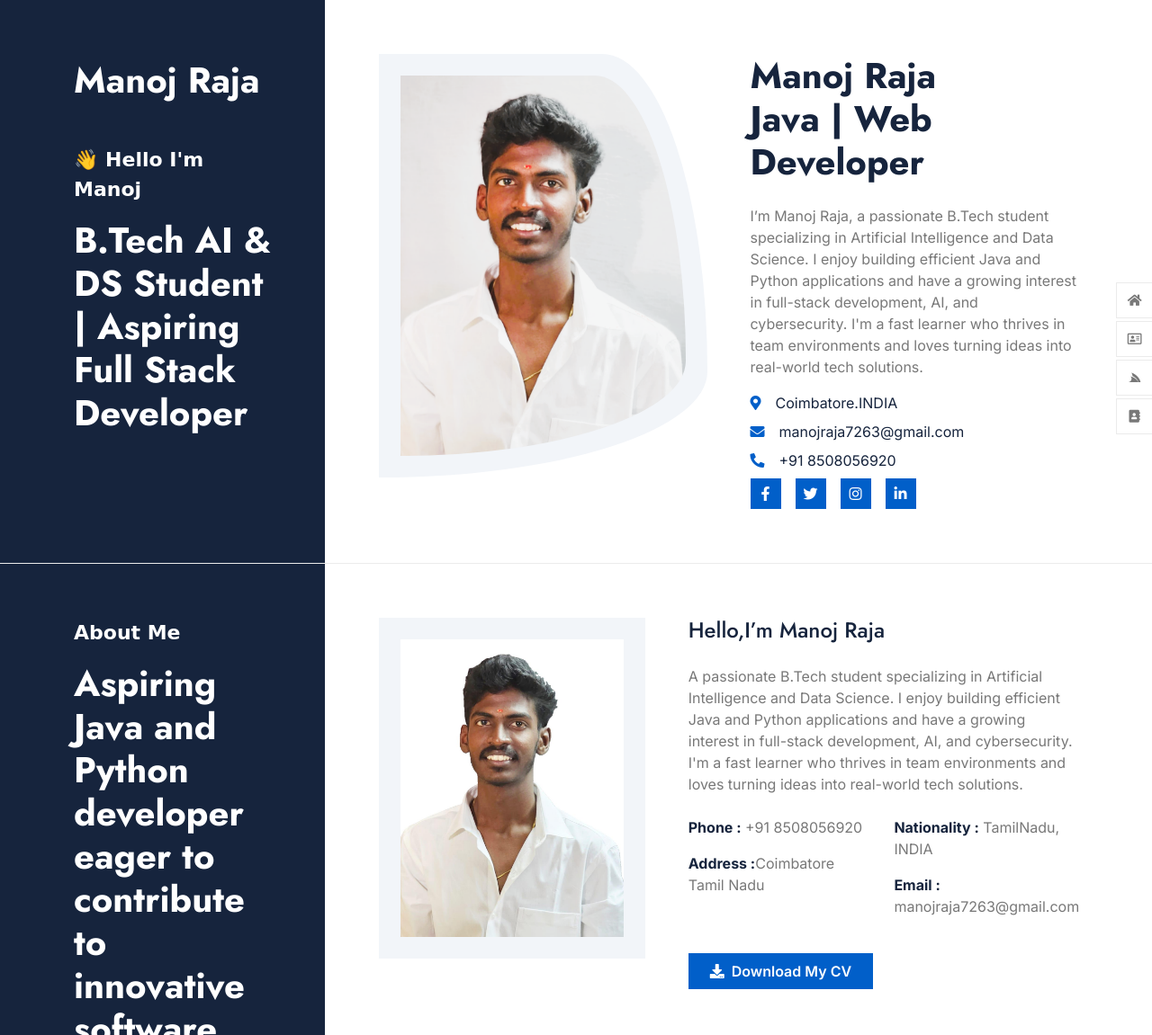
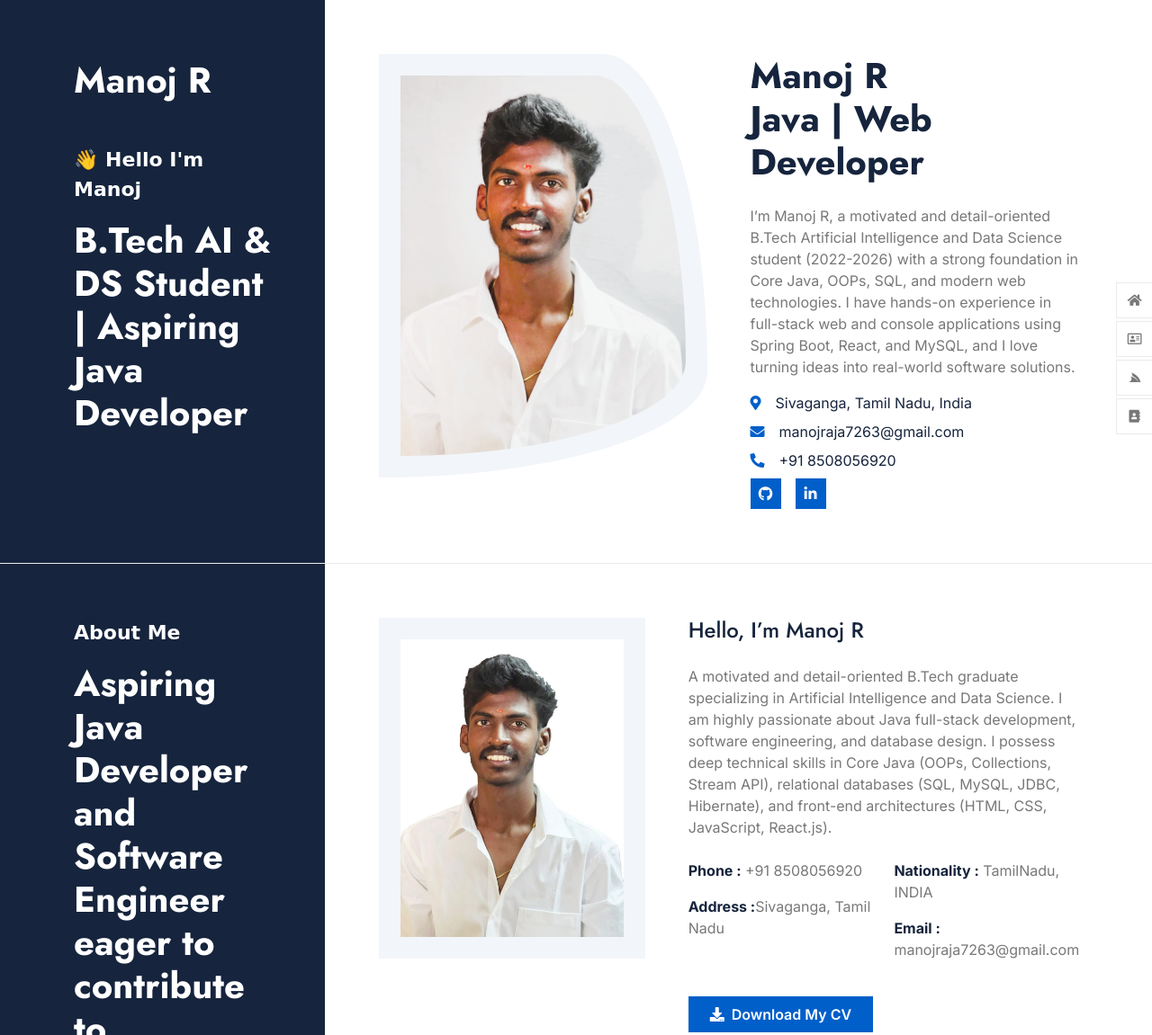
Before and after one commit to MANOJ7263/manojraja-portfolio, a website: page index.html in a window 1280 px wide. Shown: the top 1151 px of the page at 90% size. Drawn offline with nearby package versions, Linux system fonts and the light colour scheme; a web font is replaced by a local one.

Commit message:
Update Home and About section biography details and social profiles to align with the resume

```diff
--- a/index.html
+++ b/index.html
@@ -86,7 +86,7 @@
                 class="navbar-brand d-inline-flex pb-5 wow fadeInUp"
                 data-wow-delay="0.1s"
               >
-                <h1 class="display-6 text-white mb-0">Manoj Raja</h1>
+                <h1 class="display-6 text-white mb-0">Manoj R</h1>
               </a>
               <div
                 class="text-start d-flex flex-column justify-content-center wow fadeInUp"
@@ -94,7 +94,7 @@
               >
                 <p class="text-white sub-title">👋 Hello I'm Manoj</p>
                 <h1 class="display-6 text-white mb-0">
-                  B.Tech AI & DS Student | Aspiring Full Stack Developer
+                  B.Tech AI & DS Student | Aspiring Java Developer
                 </h1>
               </div>
             </div>
@@ -117,21 +117,22 @@
                 </div>
                 <div class="col-xl-6 wow fadeInUp" data-wow-delay="0.3s">
                   <h1 class="display-6 mb-4">
-                    Manoj Raja <br />
+                    Manoj R <br />
                     Java | Web Developer
                   </h1>
                   <p>
-                    I’m Manoj Raja, a passionate B.Tech student specializing in
-                    Artificial Intelligence and Data Science. I enjoy building
-                    efficient Java and Python applications and have a growing
-                    interest in full-stack development, AI, and cybersecurity.
-                    I'm a fast learner who thrives in team environments and
-                    loves turning ideas into real-world tech solutions.
+                    I’m Manoj R, a motivated and detail-oriented B.Tech
+                    Artificial Intelligence and Data Science student (2022-2026)
+                    with a strong foundation in Core Java, OOPs, SQL, and modern
+                    web technologies. I have hands-on experience in full-stack
+                    web and console applications using Spring Boot, React, and
+                    MySQL, and I love turning ideas into real-world software
+                    solutions.
                   </p>
 
                   <div class="d-flex align-items-center mb-2">
                     <i class="fas fa-map-marker-alt text-primary me-3"></i>
-                    <p class="text-dark mb-0">Coimbatore.INDIA</p>
+                    <p class="text-dark mb-0">Sivaganga, Tamil Nadu, India</p>
                   </div>
                   <div class="d-flex align-items-center mb-2">
                     <i class="fas fa-envelope text-primary me-3"></i>
@@ -141,22 +142,14 @@
                     <i class="fa fa-phone-alt text-primary me-3"></i>
                     <p class="text-dark mb-0">+91 8508056920</p>
                   </div>
-                  <!-- <div class="d-flex align-items-center mb-4">
-                                        <i class="fab fa-firefox-browser text-primary me-3"></i>
-                                        <p class="text-dark mb-0">Yoursite@ex.com</p>
-                                    </div> -->
                   <div class="d-flex">
-                    <a class="btn btn-primary btn-sm-square me-3" href="#"
-                      ><i class="fab fa-facebook-f text-white"></i
-                    ></a>
-                    <a class="btn btn-primary btn-sm-square me-3" href="#"
-                      ><i class="fab fa-twitter text-white"></i
-                    ></a>
-                    <a class="btn btn-primary btn-sm-square me-3" href="#"
-                      ><i class="fab fa-instagram text-white"></i
+                    <a
+                      class="btn btn-primary btn-sm-square me-3"
+                      href="https://github.com/MANOJ7263"
+                      ><i class="fab fa-github text-white"></i
                     ></a>
                     <a
-                      class="btn btn-primary btn-sm-square me-0"
+                      class="btn btn-primary btn-sm-square me-3"
                       href="https://www.linkedin.com/in/manoj-r-103b6b242/"
                       ><i class="fab fa-linkedin-in text-white"></i
                     ></a>
@@ -182,10 +175,10 @@
               >
                 <p class="text-white sub-title">About Me</p>
                 <h1 class="display-6 text-white mb-0">
-                  Aspiring Java and Python developer eager to contribute to
-                  innovative software solutions. Passionate about building
-                  efficient and scalable systems, with interests in AI, data
-                  science, and cybersecurity.
+                  Aspiring Java Developer and Software Engineer eager to
+                  contribute to innovative full-stack software solutions.
+                  Passionate about building scalable databases and interactive
+                  applications.
                 </h1>
               </div>
             </div>
@@ -204,30 +197,29 @@
                       alt="Image"
                     />
                     <div class="sosial-icon">
-                      <a class="btn btn-primary btn-sm-square mb-3" href="#"
-                        ><i class="fab fa-facebook-f text-white"></i
+                      <a
+                        class="btn btn-primary btn-sm-square mb-3"
+                        href="https://github.com/MANOJ7263"
+                        ><i class="fab fa-github text-white"></i
                       ></a>
-                      <a class="btn btn-primary btn-sm-square mb-3" href="#"
-                        ><i class="fab fa-twitter text-white"></i
-                      ></a>
-                      <a class="btn btn-primary btn-sm-square mb-3" href="#"
-                        ><i class="fab fa-instagram text-white"></i
-                      ></a>
-                      <a class="btn btn-primary btn-sm-square mb-0" href="#"
+                      <a
+                        class="btn btn-primary btn-sm-square mb-3"
+                        href="https://www.linkedin.com/in/manoj-r-103b6b242/"
                         ><i class="fab fa-linkedin-in text-white"></i
                       ></a>
                     </div>
                   </div>
                 </div>
                 <div class="col-xl-7 wow fadeInUp" data-wow-delay="0.3s">
-                  <h4 class="mb-4">Hello,I’m Manoj Raja</h4>
+                  <h4 class="mb-4">Hello, I’m Manoj R</h4>
                   <p class="mb-4">
-                    A passionate B.Tech student specializing in Artificial
-                    Intelligence and Data Science. I enjoy building efficient
-                    Java and Python applications and have a growing interest in
-                    full-stack development, AI, and cybersecurity. I'm a fast
-                    learner who thrives in team environments and loves turning
-                    ideas into real-world tech solutions.
+                    A motivated and detail-oriented B.Tech graduate specializing
+                    in Artificial Intelligence and Data Science. I am highly
+                    passionate about Java full-stack development, software
+                    engineering, and database design. I possess deep technical
+                    skills in Core Java (OOPs, Collections, Stream API),
+                    relational databases (SQL, MySQL, JDBC, Hibernate), and
+                    front-end architectures (HTML, CSS, JavaScript, React.js).
                   </p>
                   <div class="row g-4 mb-4">
                     <div class="col-6">
@@ -235,10 +227,9 @@
                         <strong class="fw-bold text-dark">Phone :</strong> +91
                         8508056920
                       </p>
-                      <!-- <p><strong class="fw-bold text-dark">skype :</strong> mezbah.wallas</p> -->
                       <p class="mb-0">
                         <strong class="fw-bold text-dark">Address :</strong
-                        >Coimbatore Tamil Nadu
+                        >Sivaganga, Tamil Nadu
                       </p>
                     </div>
                     <div class="col-6">
@@ -250,7 +241,6 @@
                         <strong class="fw-bold text-dark">Email :</strong>
                         manojraja7263@gmail.com
                       </p>
-                      <!-- <p class="mb-0"><strong class="fw-bold text-dark">Freelancer :</strong> Available</p> -->
                     </div>
                   </div>
                   <a
```
